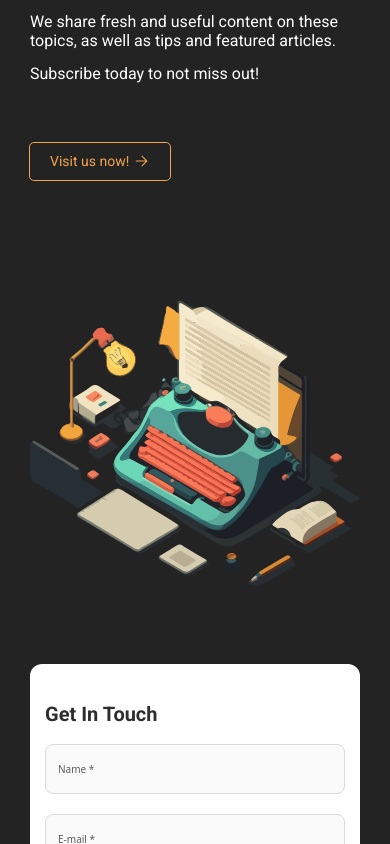
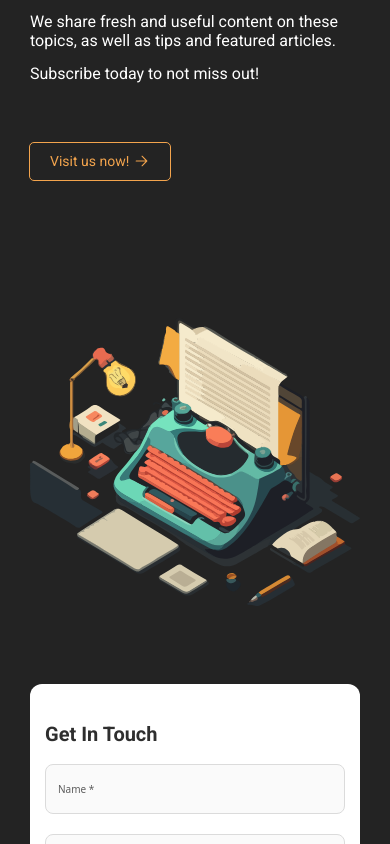
Before and after one commit to contentcraftstudio/Coderlabs-web-2.0, a Next.js app: page / in a window 390 px wide. Shown: the part 5802-6646 px from the top of the page. Built offline with nearby package versions, Linux system fonts and the light colour scheme.

Commit message:
Change::Blog.tsx

```diff
--- a/components/Blog.tsx
+++ b/components/Blog.tsx
@@ -1,41 +1,44 @@
-import Image from 'next/image'
-import React from 'react'
-import { useTranslation } from 'react-i18next'
-import blog from '../public/assets/blog.svg'
-import IButton from './form/Button'
-import Link from 'next/link'
+import Image from "next/image"
+import React from "react"
+import { useTranslation } from "react-i18next"
+import blog from "../public/assets/blog.svg"
+import IButton from "./form/Button"
+import Link from "next/link"
 
-export default function Blog () {
+export default function Blog() {
   const { t } = useTranslation()
 
   return (
-    <div id='blog' className='sm:columns-1 xl:columns-2 sm:px-[30px] md:px-[60px] xl:px-[103px] 2xl:px-[60px]'>
-      <div className='flex flex-col items-start lg:min-h-[550px] py-3 sm:pb-[100px]'>
+    <div
+      id='blog'
+      className='sm:columns-1 xl:columns-2 sm:px-[30px] md:px-[60px] xl:px-[103px] 2xl:px-[60px]'
+    >
+      <div className='flex flex-col items-start lg:min-h-[550px] py-3 sm:pb-[100px] lg:pb-[0px]'>
         <h2 className='font-secondary font-medium sm:text-[34px] md:text-[48px] lg:text-[60px] text-white sm:pb-[20px] lg:pb-[40px]'>
-          {t('Explore_our_blog')}
+          {t("Explore_our_blog")}
         </h2>
         <div className='sm:space-y-[14px] space-y-[16px]'>
           <p className='font-normal font-primary sm:text-[16px] xl:w-[497px] md:text-[20px] text-white sm:leading-[19px] md:leading-[23px]'>
-            {t('paragraph_our_blog_1')}
+            {t("paragraph_our_blog_1")}
           </p>
           <p className='font-normal font-primary sm:text-[16px] xl:w-[497px] md:text-[20px] text-white sm:leading-[19px] md:leading-[23px]'>
-            {t('paragraph_our_blog_2')}
+            {t("paragraph_our_blog_2")}
           </p>
           <p className='font-normal font-primary sm:text-[16px] xl:w-[497px] md:text-[20px] text-white sm:leading-[19px] md:leading-[23px]'>
-            {t('paragraph_our_blog_3')}
+            {t("paragraph_our_blog_3")}
           </p>
         </div>
-        <div className='sm:mb-[-20px] md:mb-[40px] xl:mb-[80px] sm:mt-[60px] lg:mt-[80px]'>
+        <div className='sm:mt-[60px] lg:mt-[80px]'>
           <Link href='https://medium.com/@coderlabs'>
-            <IButton label={t('Visit_us_now')} variant='outlined' />
+            <IButton label={t("Visit_us_now")} variant='outlined' />
           </Link>
         </div>
       </div>
-      <div className='lg:min-h-[550px] flex content-center'>
+      <div className='flex content-center items-center'>
         <Image
           alt='Blog Coderlabs'
           src={blog}
-          className='sm:w-[364px] sm:h-[364px] md:w-[572px] md:h-[572px] xl:h-[620px] xl:mt-[-95px]'
+          className='sm:w-[364px] sm:h-[364px] md:w-[572px] md:h-[572px] xl:h-[620px] xl:mt-[-50px]'
         />
       </div>
     </div>
```
